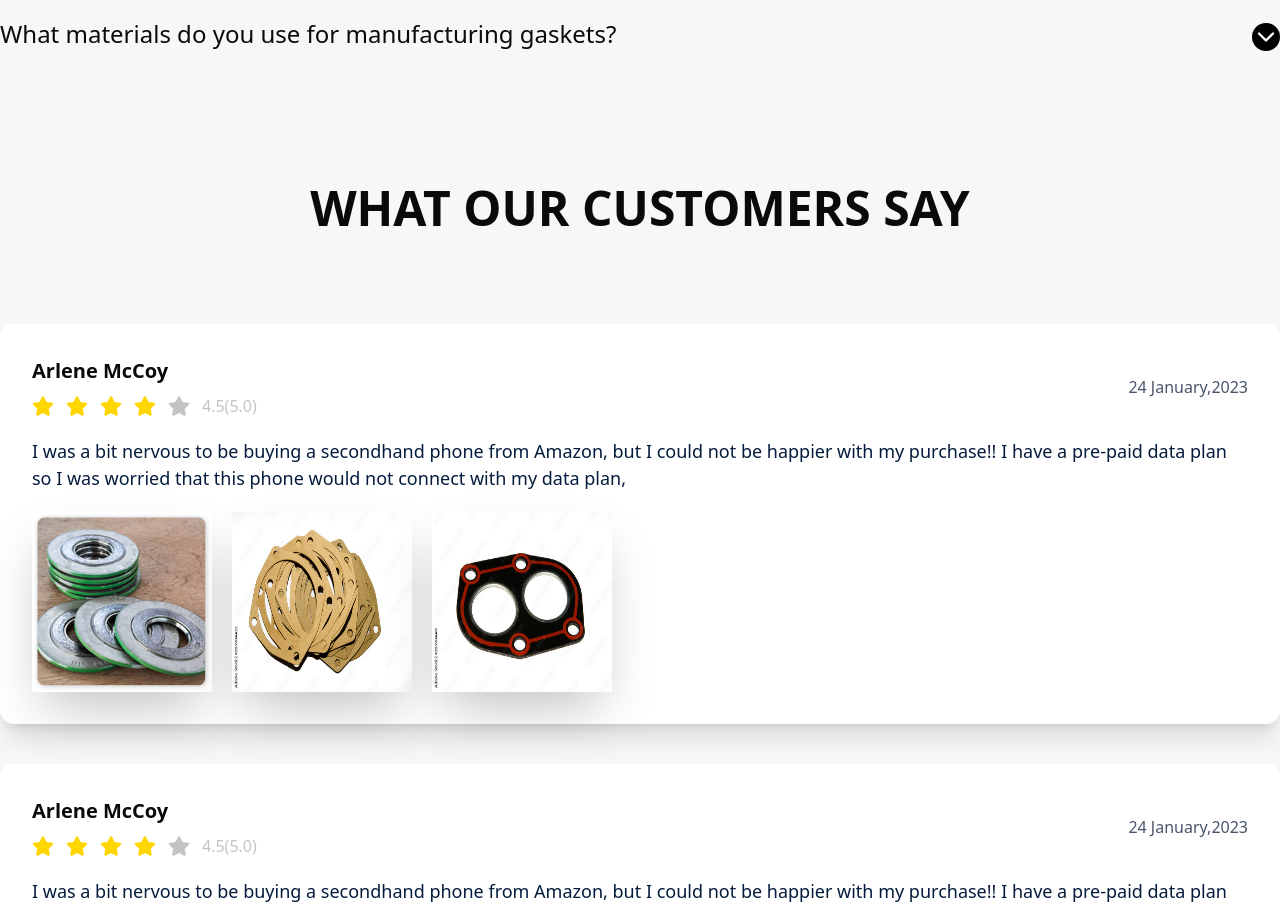
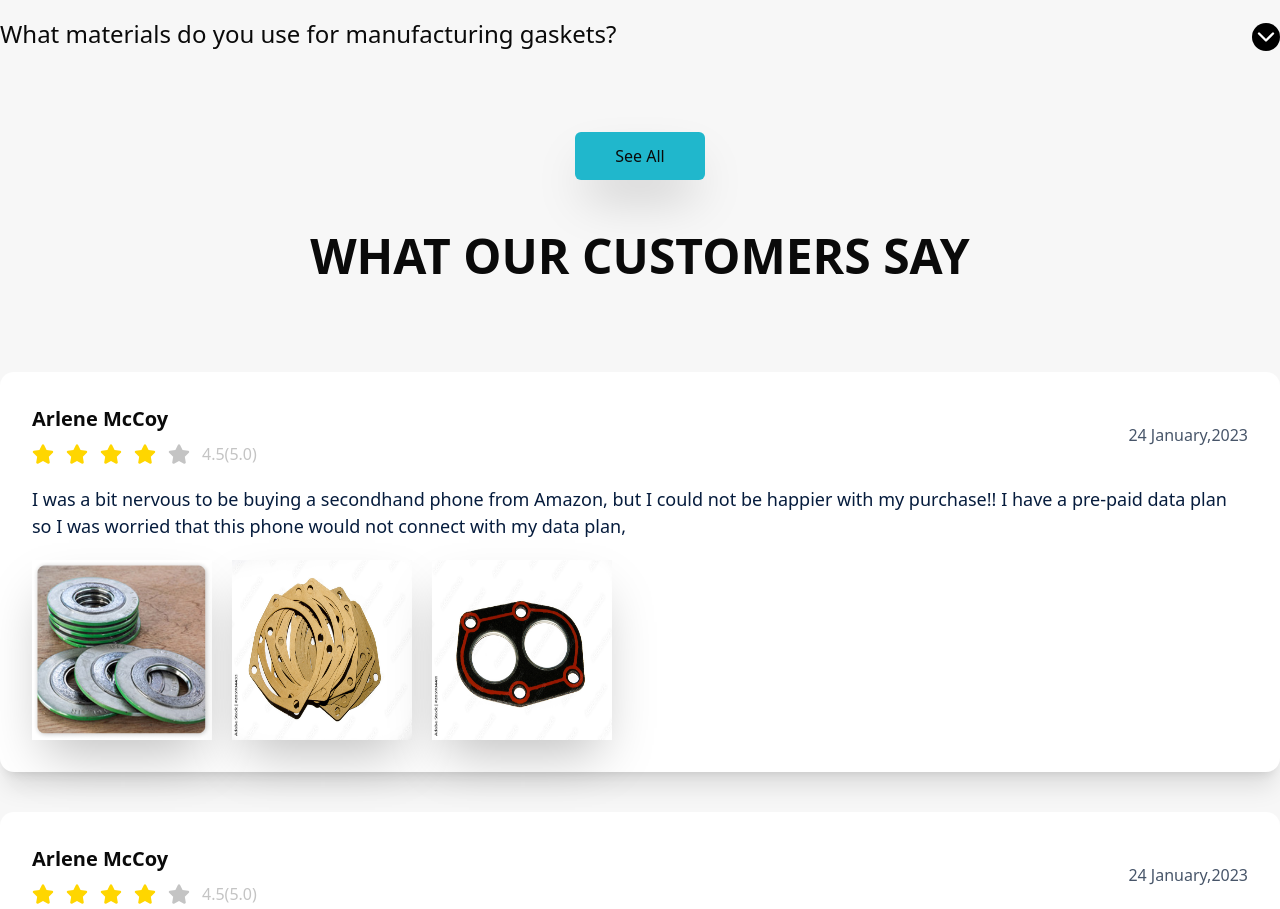
Before and after one commit to shukumar-542/my-gasket, a Next.js app: page / in a window 1280 px wide. Shown: the part 5100-6009 px from the top of the page. Built offline with nearby package versions, Linux system fonts and the light colour scheme.

Commit message:
Implement link with faq page

```diff
--- a/src/app/(withCommonLayout)/page.tsx
+++ b/src/app/(withCommonLayout)/page.tsx
@@ -9,6 +9,7 @@ import WhatOurClientSay from "@/components/WhatOurClientSay/WhatOurClientSay";
 import CustomGasket from "@/components/CustomGasket/CustomGasket";
 import OurService from "@/components/OurService/OurService";
 import GetInTouch from "@/components/GetInTouch/GetInTouch";
+import Link from "next/link";
 const page = () => {
   const faqs = [
     {
@@ -63,6 +64,7 @@ const page = () => {
       </div>
       <HowItWorks />
       <OurTrastedPartner />
+
       <CustomGasket />
       <MaterialWeOffer />
       <HighPrecision />
@@ -71,6 +73,9 @@ const page = () => {
           Most frequently asked questions
         </h1>
         <Faqs faqs={faqs} />
+        <div className="flex justify-center items-center">
+            <Link className="bg-[#20B7CC] px-10 py-3 rounded-sm shadow-2xl" href={"/faqs"}>See All</Link>
+        </div>
       </div>
       <WhatOurClientSay />
       <GetInTouch />
```
